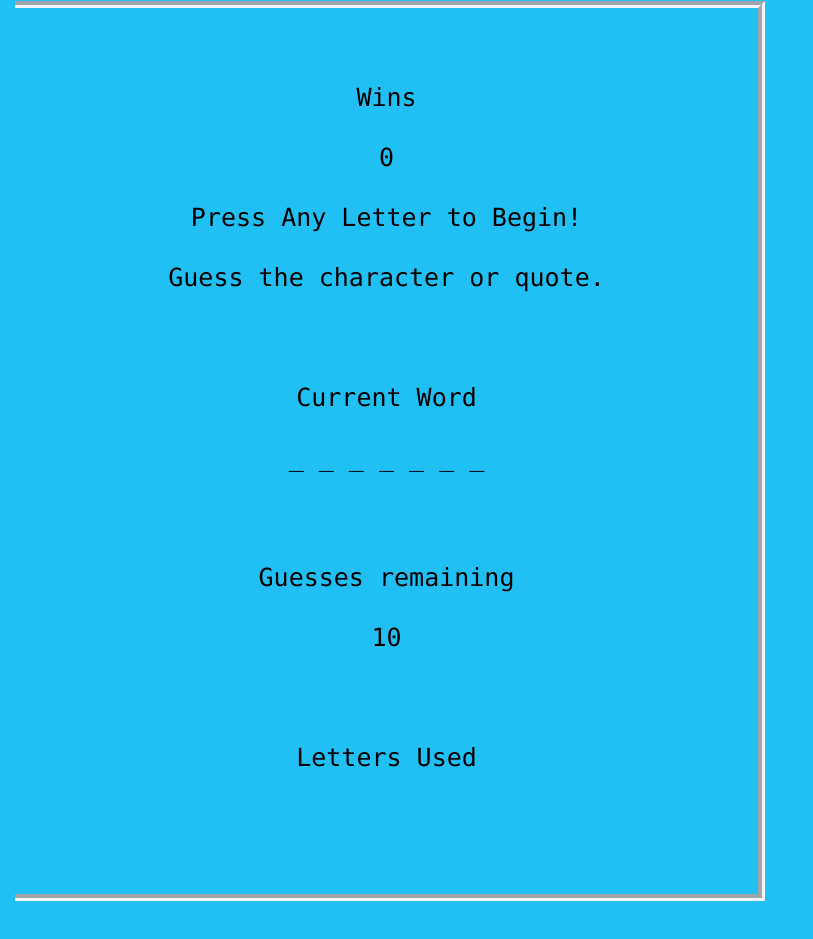
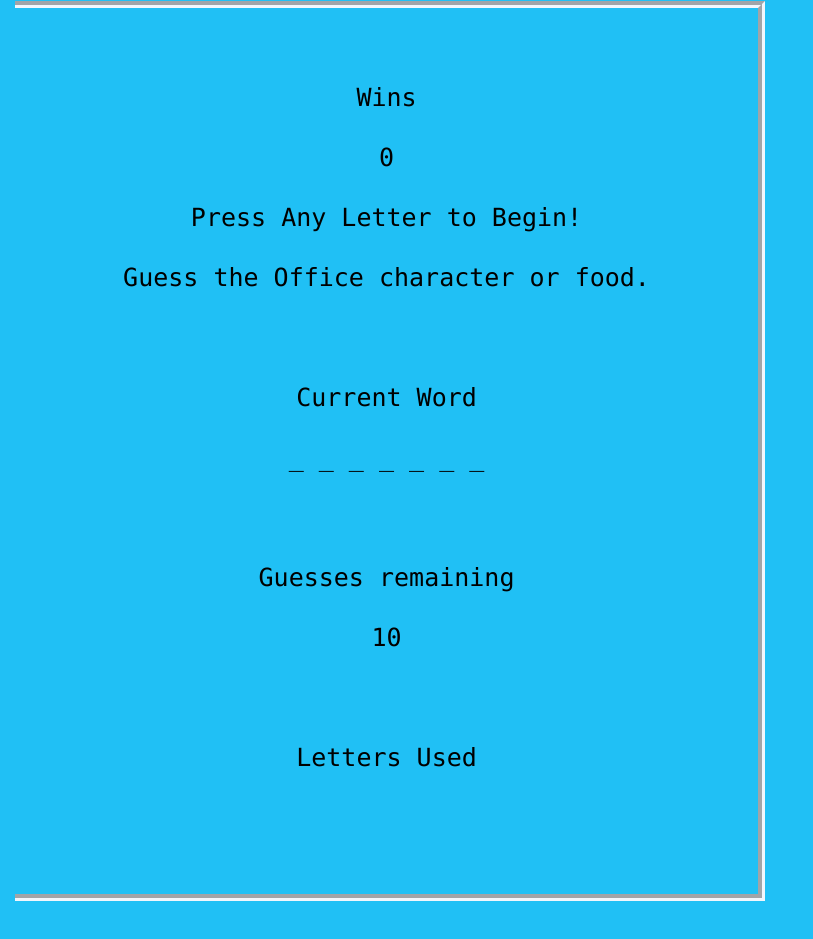
Before and after one commit to Glouton-2020/BenG2020, a plain HTML site: page index.html in a window 1280 px wide. Shown: the part 1552-2491 px from the top of the page, without its empty margins (0-813 px from the left). Drawn offline with Linux system fonts and the light colour scheme.

Commit message:
updated Readme

```diff
--- a/index.html
+++ b/index.html
@@ -37,7 +37,7 @@
             <p>Wins</p>
             <p id="total-wins">0</p>
             <p> Press Any Letter to Begin! </p>
-            <p> Guess the character or quote.</p>
+            <p> Guess the Office character or food.</p>
             <br>
             <p>Current Word</p>
             <p id="current-word"></p>
```
Also changed, not shown: app.js (+10 -0 lines), 1 other file.
